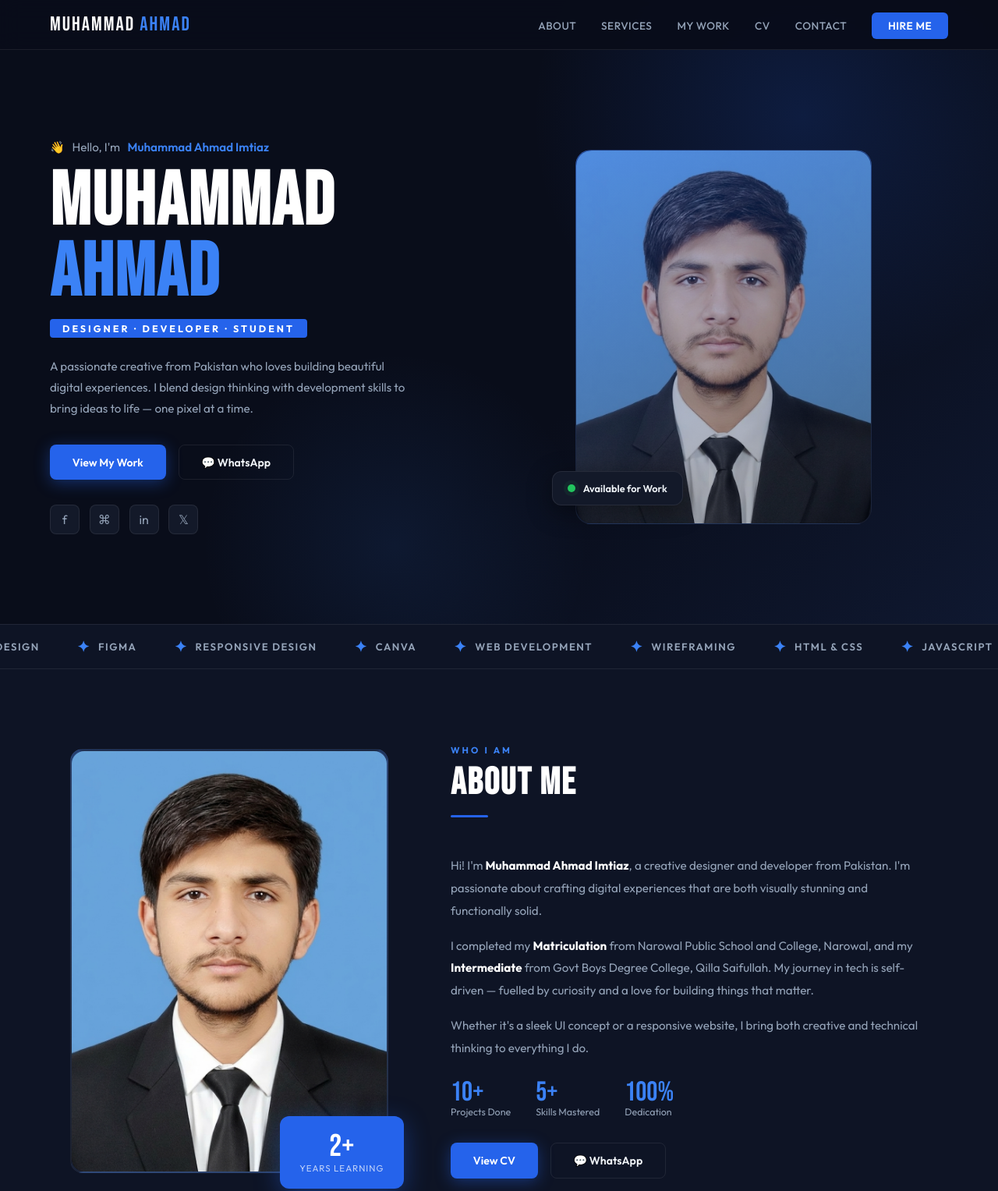
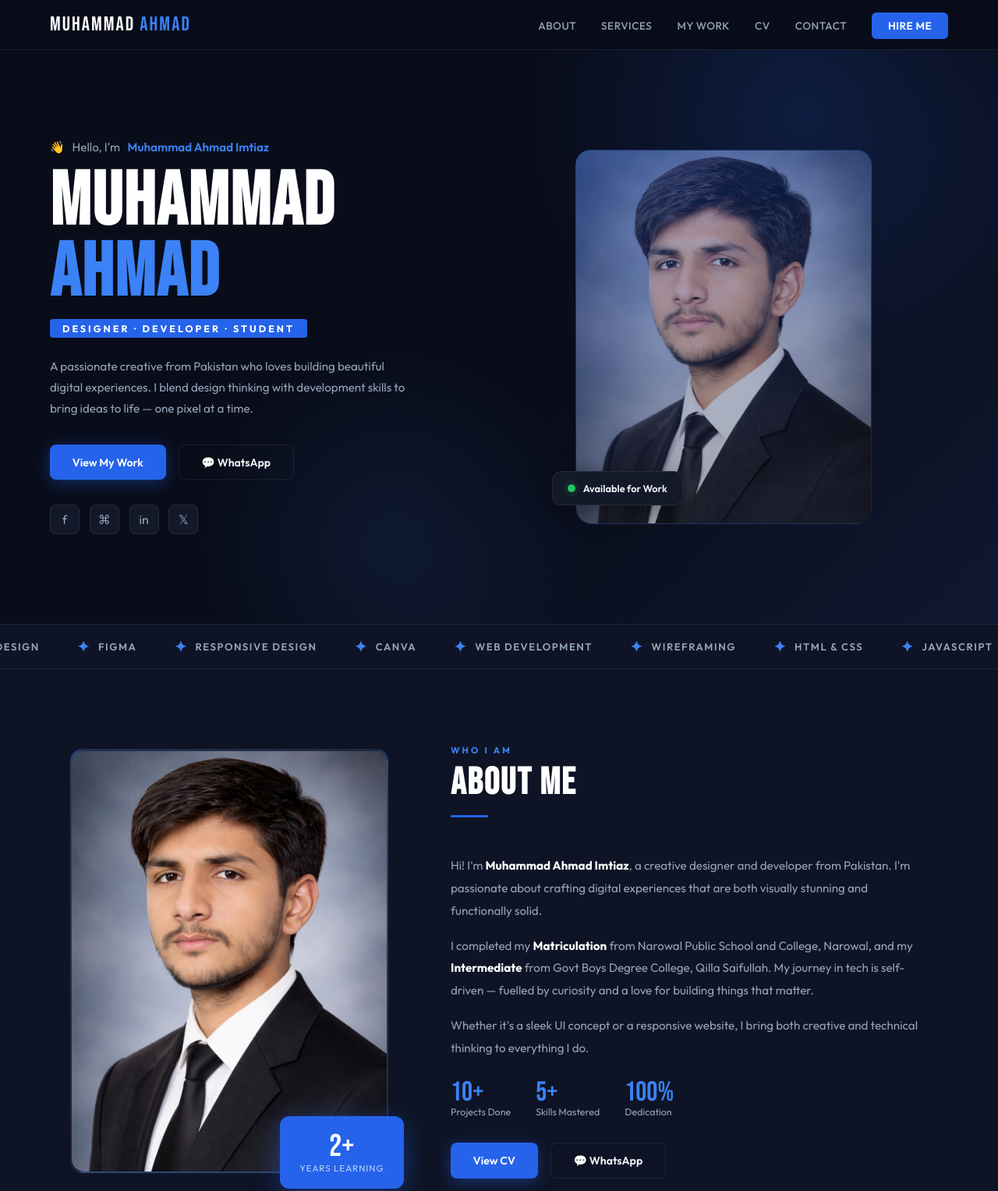
Before and after one commit to muhammadahmadimtiaz/Personal-Website, a plain HTML site: page index.html in a window 1280 px wide. Shown: the top 1527 px of the page at 78% size. Drawn offline with nearby package versions, Linux system fonts and the light colour scheme.

Commit message:
Update index.html

```diff
--- a/index.html
+++ b/index.html
@@ -73,7 +73,7 @@
           <div class="hero-photo-bg"></div>
           <div class="hero-photo-placeholder">
             <!-- Replace "your-photo.jpg" with your actual image file name -->
-            <img src="assets/images/pic.png" alt="Muhammad Ahmad Imtiaz" />
+            <img src="assets/images/profile.png" alt="Muhammad Ahmad Imtiaz" />
           </div>
           <div class="hero-badge">
             <div class="hero-badge-dot"></div>
@@ -145,7 +145,7 @@
           <div class="about-img">
             <div class="about-img">
               <img
-                src="assets/images/pic.png "
+                src="assets/images/profile.png "
                 alt="Muhammad Ahmad Imtiaz"
                 style="
                   width: 100%;
```
